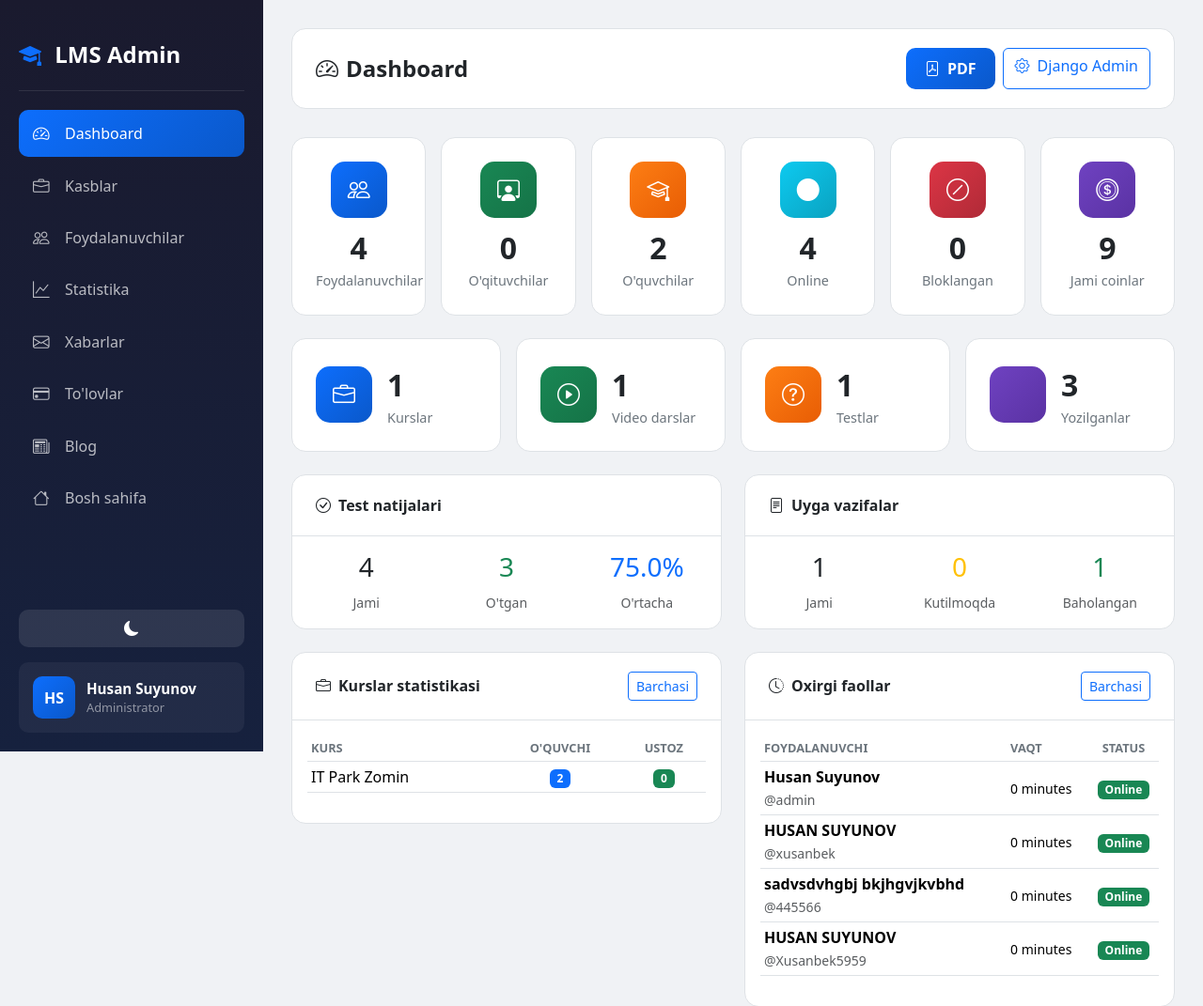
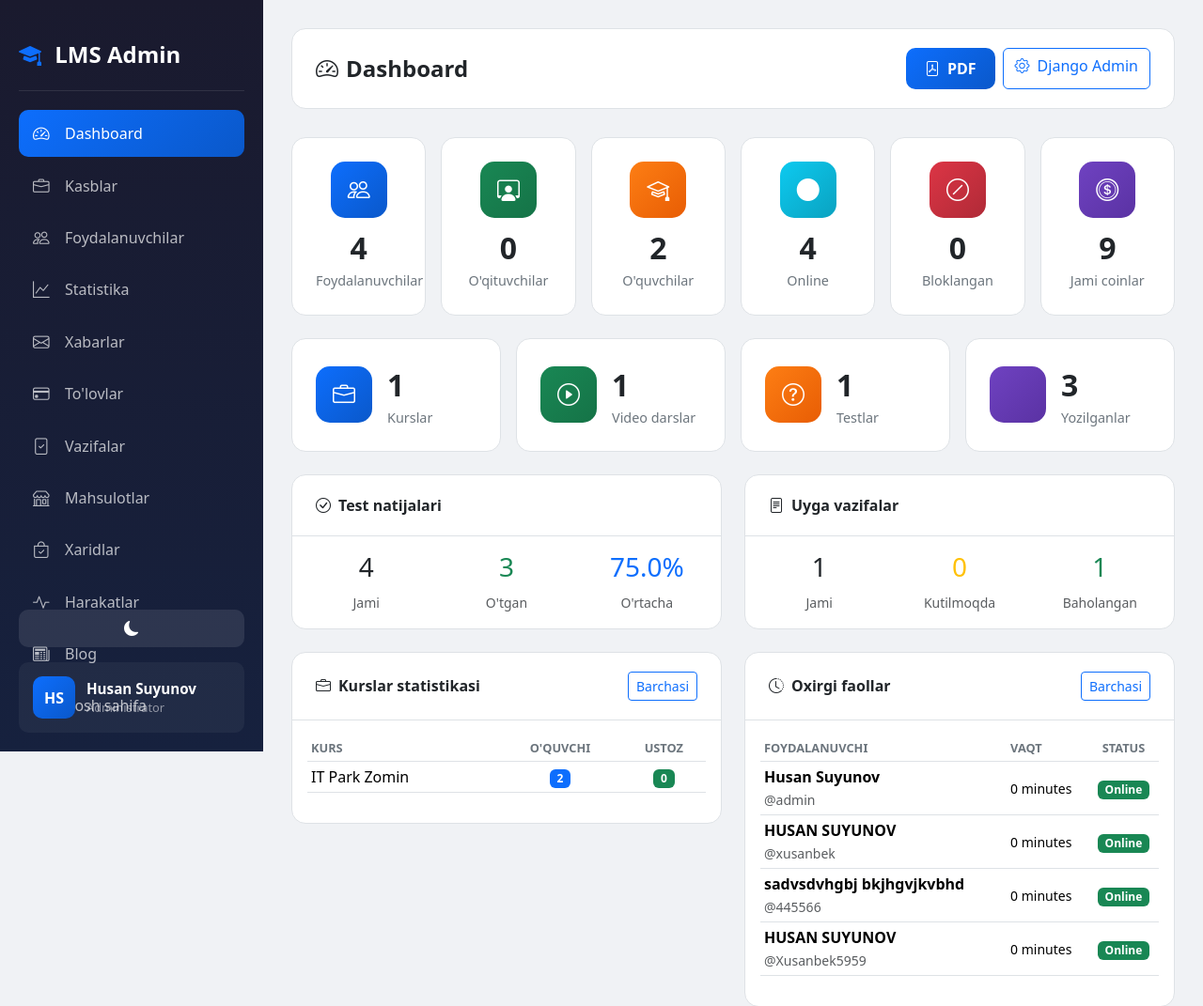
Before and after one commit to Xusanbek0039/learning-managment-sistem-django, a Django app: page /dashboard/ in a window 1280 px wide. Shown: the top 1071 px of the page at 94% size. Run offline with Django 5.2, Linux system fonts and the light colour scheme; a user stored in the database is signed in; data comes from the database, SQL or seed files in the repository.

Commit message:
Update base_admin.html

```diff
--- a/accounts/templates/accounts/admin/base_admin.html
+++ b/accounts/templates/accounts/admin/base_admin.html
@@ -393,6 +393,22 @@
                 <i class="bi bi-credit-card"></i>
                 <span>To'lovlar</span>
             </a>
+            <a href="{% url 'homework_submissions' %}" class="nav-link {% if request.resolver_match.url_name == 'homework_submissions' %}active{% endif %}">
+                <i class="bi bi-file-check"></i>
+                <span>Vazifalar</span>
+            </a>
+            <a href="{% url 'admin_products' %}" class="nav-link {% if 'product' in request.resolver_match.url_name %}active{% endif %}">
+                <i class="bi bi-shop"></i>
+                <span>Mahsulotlar</span>
+            </a>
+            <a href="{% url 'admin_purchases' %}" class="nav-link {% if 'purchase' in request.resolver_match.url_name %}active{% endif %}">
+                <i class="bi bi-bag-check"></i>
+                <span>Xaridlar</span>
+            </a>
+            <a href="{% url 'admin_activities' %}" class="nav-link {% if 'activities' in request.resolver_match.url_name %}active{% endif %}">
+                <i class="bi bi-activity"></i>
+                <span>Harakatlar</span>
+            </a>
             <a href="{% url 'blog:admin_posts' %}" class="nav-link {% if 'blog' in request.path %}active{% endif %}">
                 <i class="bi bi-newspaper"></i>
                 <span>Blog</span>
```
